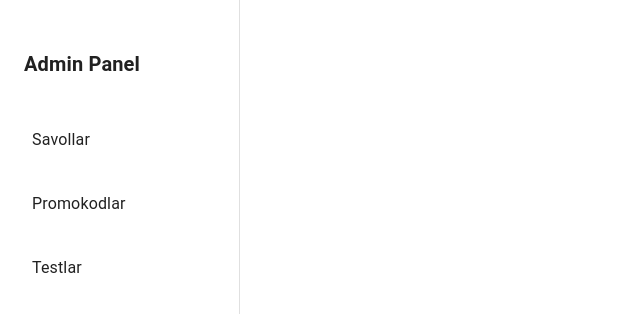
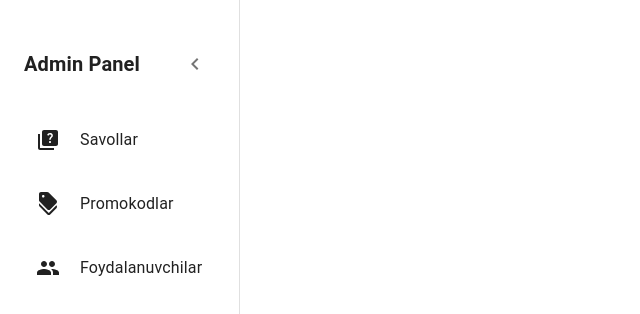
Before and after one commit to komilarozikova/admin-p, a React (Vite) app: page /main in a window 1280 px wide. Shown: the top 314 px of the page, without its empty margins (0-640 px from the left). Built offline with nearby package versions, Linux system fonts and the light colour scheme.

Commit message:
added icons to sidebar and did it toggle

```diff
--- a/src/App.jsx
+++ b/src/App.jsx
@@ -13,7 +13,7 @@ function App() {
       <Route path="/main" element={<MainPage />}>
         <Route path="savollar" element={<Savollar />} />
         <Route path="promokodlar" element={<Promokodlar />} />
-        <Route path="testlar" element={<Foydalanuvchilar />} />
+        <Route path="foydalanuvchilar" element={<Foydalanuvchilar />} />
       </Route>
     </Routes>
   );
--- a/src/components/Sidebar.jsx
+++ b/src/components/Sidebar.jsx
@@ -1,5 +1,5 @@
 // src/components/Sidebar.jsx
-import React from "react";
+import React, { useState } from "react";
 import { Link, useLocation } from "react-router-dom";
 import {
   Drawer,
@@ -9,38 +9,67 @@ import {
   ListItemText,
   Toolbar,
   Typography,
+  IconButton,
+  Box,
+  Tooltip,
 } from "@mui/material";
-import theme from "../themes";
+import {
+  Menu as MenuIcon,
+  ChevronLeft as ChevronLeftIcon,
+  Quiz as QuizIcon,
+  Discount as DiscountIcon,
+  People as PeopleIcon,
+} from "@mui/icons-material";
 
 const Sidebar = () => {
   const location = useLocation();
+  const [open, setOpen] = useState(true);
+
+  const toggleDrawer = () => {
+    setOpen(!open);
+  };
 
   const menuItems = [
-    { label: "Savollar", path: "/main/savollar" },
-    { label: "Promokodlar", path: "/main/promokodlar" },
-    { label: "Testlar", path: "/main/testlar" },
+    { label: "Savollar", path: "/main/savollar", icon: <QuizIcon /> },
+    { label: "Promokodlar", path: "/main/promokodlar", icon: <DiscountIcon /> },
+    { label: "Foydalanuvchilar", path: "/main/foydalanuvchilar", icon: <PeopleIcon /> },
   ];
 
   return (
     <Drawer
       variant="permanent"
       anchor="left"
+      open={open}
       sx={{
-        width: 240,
+        width: open ? 240 : 72,
         flexShrink: 0,
+        whiteSpace: 'nowrap',
+        transition: (theme) => theme.transitions.create('width', {
+          easing: theme.transitions.easing.sharp,
+          duration: theme.transitions.duration.enteringScreen,
+        }),
         [`& .MuiDrawer-paper`]: {
-          width: 240,
-          boxSizing: "border-box",
+          width: open ? 240 : 72,
+          transition: (theme) => theme.transitions.create('width', {
+            easing: theme.transitions.easing.sharp,
+            duration: theme.transitions.duration.enteringScreen,
+          }),
+          overflowX: 'hidden',
+          boxSizing: 'border-box',
           paddingTop: 4,
           borderRight: "1px solid #e0e0e0",
-        //   backgroundColor: theme.palette.neutral.dark,
         },
       }}
     >
-      <Toolbar>
+      <Toolbar sx={{ justifyContent: open ? "space-between" : "center", px: 2 }}>
+        {open && (
           <Typography variant="h6" fontWeight={600}>
             Admin Panel
           </Typography>
+        )}
+        <IconButton onClick={toggleDrawer}>
+          {open ? <ChevronLeftIcon /> : <MenuIcon />}
+        </IconButton>
       </Toolbar>
       <List>
         {menuItems.map((item) => (
@@ -51,15 +80,17 @@ const Sidebar = () => {
               marginY: 1,
             }}
           >
+            <Tooltip title={!open ? item.label : ""} placement="right">
               <ListItemButton
                 component={Link}
                 to={item.path}
                 selected={location.pathname === item.path}
                 sx={{
                   paddingY: 1.5,
-                paddingX: 3,
+                  paddingX: open ? 3 : 2,
                   borderRadius: "8px",
                   mx: 1,
+                  justifyContent: open ? "flex-start" : "center",
                   "&.Mui-selected": {
                     backgroundColor: "#f0f0f0",
                     fontWeight: "bold",
@@ -69,13 +100,21 @@ const Sidebar = () => {
                   },
                 }}
               >
+                <Box sx={{ minWidth: 32, display: 'flex', justifyContent: 'center' }}>
+                  {item.icon}
+                </Box>
+                {open && (
+                  <Box sx={{ ml: 2 }}>
                     <ListItemText
                       primary={item.label}
                       primaryTypographyProps={{
                         fontSize: 16,
                       }}
                     />
+                  </Box>
+                )}
               </ListItemButton>
+            </Tooltip>
           </ListItem>
         ))}
       </List>
```
Also changed, not shown: src/layouts/MainLayout.jsx (added, +51 -0 lines). Lines whose indentation alone changed are shown as unchanged.
